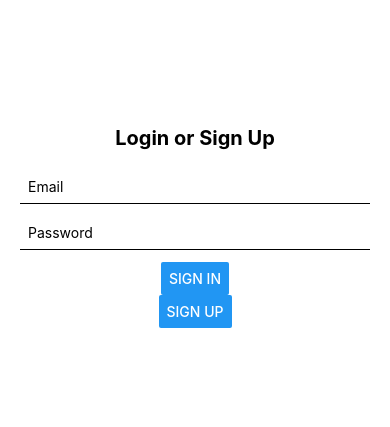
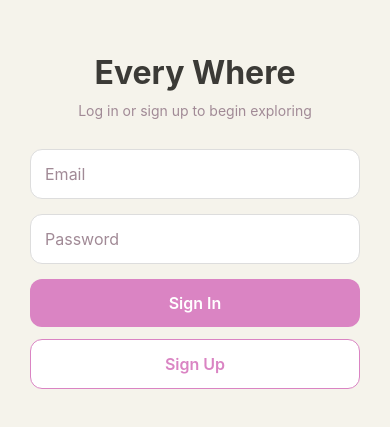
Before and after one commit to ginger-margo/EveryWhere, a React Native app: screen /Recommendations in a window 390 px wide. Shown: the part 195-622 px from the top of the page. Built offline with nearby package versions, Linux system fonts and the light colour scheme; no server answers; what expo-task-manager would draw is missing.

Commit message:
UI adjustments for Login and reccomendations

```diff
--- a/LoginScreen.js
+++ b/LoginScreen.js
@@ -1,5 +1,5 @@
 import React, { useState } from "react";
-import { View, TextInput, Button, Text, StyleSheet } from "react-native";
+import { View, TextInput, TouchableOpacity, Text, StyleSheet } from "react-native";
 import { signInWithEmailAndPassword, createUserWithEmailAndPassword } from "firebase/auth";
 import { auth, firestore } from "./firebase/config";
 import { setDoc, doc } from "firebase/firestore";
@@ -13,12 +13,10 @@ export default function LoginScreen() {
     try {
       const userCredential = await signInWithEmailAndPassword(auth, email, password);
       const user = userCredential.user;
-
       await setDoc(doc(firestore, `users/${user.uid}`), {
         email: user.email,
         lastLogin: new Date(),
       }, { merge: true });
-
       setMessage("Signed in successfully!");
     } catch (error) {
       setMessage(`Error: ${error.message}`);
@@ -29,12 +27,10 @@ export default function LoginScreen() {
     try {
       const userCredential = await createUserWithEmailAndPassword(auth, email, password);
       const user = userCredential.user;
-
       await setDoc(doc(firestore, `users/${user.uid}`), {
         email: user.email,
         createdAt: new Date(),
       });
-
       setMessage("Account created successfully!");
     } catch (error) {
       setMessage(`Error: ${error.message}`);
@@ -43,12 +39,15 @@ export default function LoginScreen() {
 
   return (
     <View style={styles.container}>
-      <Text style={styles.title}>Login or Sign Up</Text>
+      <Text style={styles.title}>Every Where</Text>
+      <Text style={styles.subtitle}>Log in or sign up to begin exploring</Text>
+
       <TextInput
         placeholder="Email"
         value={email}
         onChangeText={setEmail}
         style={styles.input}
+        placeholderTextColor="#A18A96"
       />
       <TextInput
         placeholder="Password"
@@ -56,9 +55,17 @@ export default function LoginScreen() {
         onChangeText={setPassword}
         secureTextEntry
         style={styles.input}
+        placeholderTextColor="#A18A96"
       />
-      <Button title="Sign In" onPress={handleSignIn} />
-      <Button title="Sign Up" onPress={handleSignUp} />
+
+      <TouchableOpacity style={styles.button} onPress={handleSignIn}>
+        <Text style={styles.buttonText}>Sign In</Text>
+      </TouchableOpacity>
+
+      <TouchableOpacity style={[styles.button, styles.secondaryButton]} onPress={handleSignUp}>
+        <Text style={[styles.buttonText, styles.secondaryButtonText]}>Sign Up</Text>
+      </TouchableOpacity>
+
       {message ? <Text style={styles.message}>{message}</Text> : null}
     </View>
   );
@@ -67,23 +74,56 @@ export default function LoginScreen() {
 const styles = StyleSheet.create({
   container: {
     flex: 1,
+    backgroundColor: "#F5F3EB", // earthy tone
     justifyContent: "center",
-    alignItems: "center",
-    padding: 20,
+    padding: 30,
   },
   title: {
-    fontSize: 20,
+    fontSize: 32,
     fontWeight: "bold",
-    marginBottom: 20,
+    color: "#3B3A36",
+    marginBottom: 10,
+    textAlign: "center",
+  },
+  subtitle: {
+    fontSize: 14,
+    color: "#A18A96",
+    marginBottom: 30,
+    textAlign: "center",
   },
   input: {
-    width: "100%",
-    borderBottomWidth: 1,
+    backgroundColor: "#FFFFFF",
+    borderRadius: 12,
+    padding: 14,
+    marginBottom: 15,
+    fontSize: 16,
+    borderWidth: 1,
+    borderColor: "#DDD",
+    color: "#3B3A36",
+  },
+  button: {
+    backgroundColor: "#DA84C3",
+    paddingVertical: 14,
+    borderRadius: 12,
+    alignItems: "center",
     marginBottom: 12,
-    padding: 8,
+  },
+  buttonText: {
+    color: "#FFF",
+    fontWeight: "600",
+    fontSize: 16,
+  },
+  secondaryButton: {
+    backgroundColor: "#FFF",
+    borderWidth: 1,
+    borderColor: "#DA84C3",
+  },
+  secondaryButtonText: {
+    color: "#DA84C3",
   },
   message: {
-    marginTop: 10,
+    marginTop: 12,
+    textAlign: "center",
     color: "red",
   },
 });
--- a/recommendations/Recommendations.js
+++ b/recommendations/Recommendations.js
@@ -20,8 +20,8 @@ import { useRoute } from "@react-navigation/native";
 const { width } = Dimensions.get("window");
 
 // Карточки будут 2 в ряд, 3:4 (75% от ширины)
-const CARD_WIDTH = width / 2 - 15;
-const CARD_HEIGHT = CARD_WIDTH * 1.33;
+const CARD_WIDTH = width / 2.3;
+const CARD_HEIGHT = CARD_WIDTH * 1.6;
 
 export default function RecommendationsScreen() {
   const [places, setPlaces] = useState([]);
@@ -80,7 +80,6 @@ export default function RecommendationsScreen() {
     }
   }, [type, placeLocation]);
 
-
   const fetchPlaces = async () => {
     if (!selectedCategory) {
       alert("Please select a category!");
@@ -100,7 +99,6 @@ export default function RecommendationsScreen() {
       groceries: "grocery_or_supermarket",
       bar: "bar",
     };
-
 
     setLoading(true);
     const category = typeToCategoryMap[type] || selectedCategory || "bar";
@@ -123,10 +121,10 @@ export default function RecommendationsScreen() {
       <View style={styles.card}>
         <Image source={{ uri: photoUrl }} style={styles.image} />
         <View style={styles.details}>
-          <Text style={styles.name} numberOfLines={2}>
+          <Text style={styles.name} numberOfLines={2} ellipsizeMode="tail">
             {item.name}
           </Text>
-          <Text style={styles.address} numberOfLines={1}>
+          <Text style={styles.address} numberOfLines={1} ellipsizeMode="tail">
             {item.vicinity}
           </Text>
           <Text style={styles.rating}>
@@ -146,21 +144,26 @@ export default function RecommendationsScreen() {
       style={{ flex: 1 }}
     >
       <View style={styles.container}>
-        <View style={styles.header}>
-          {type && (
-            <Text style={styles.locationInfo}>
-              🔍 Showing places near:{" "}
+        <View style={styles.topSection}>
+          <Text style={styles.screenTitle}>Explore more</Text>
+          <Text style={styles.sectionTitle}>
+            Showing places near{" "}
+            <Text style={styles.weekRange}>
               {type === "home"
                 ? "🏠 Home"
                 : type === "work"
                 ? "💻 Work"
+                : type === "cafe"
+                ? "☕️ Cafe"
+                : type === "gym"
+                ? "🏋️ Gym"
+                : type === "bar"
+                ? "🍻 Bar"
                 : "📍 Current Location"}
             </Text>
-          )}
-          <Text style={styles.heading}>
-            Choose category to get nearby recommendations
           </Text>
-
+        </View>
+        <View style={styles.header}>
           {/* Dropdown Selector */}
           <DropDownPicker
             open={open}
@@ -206,20 +209,25 @@ export default function RecommendationsScreen() {
 const styles = StyleSheet.create({
   container: {
     flex: 1,
-    backgroundColor: "#F5F5F5",
-    padding: 10,
-    marginTop: 40,
+    backgroundColor: "#F5F3EB",
+    padding: 20,
+    marginTop: 60,
   },
   header: {
-    backgroundColor: "#FFF",
+    backgroundColor: "#FFFFFF",
     padding: 20,
-    borderRadius: 10,
+    borderRadius: 12,
     marginBottom: 10,
-    elevation: 3,
+    shadowColor: "#000",
+    shadowOffset: { width: 0, height: 1 },
+    shadowOpacity: 0.05,
+    shadowRadius: 4,
+    elevation: 2,
   },
   heading: {
     fontSize: 18,
     fontWeight: "bold",
+    color: "#3B3A36",
     textAlign: "center",
     marginBottom: 15,
   },
@@ -229,34 +237,35 @@ const styles = StyleSheet.create({
   },
   dropdown: {
     borderColor: "#CCC",
-    borderRadius: 5,
-    backgroundColor: "#FFF",
+    borderRadius: 10,
+    backgroundColor: "#FFFFFF",
   },
   dropdownBox: {
-    backgroundColor: "#FFF",
+    backgroundColor: "#FFFFFF",
     borderColor: "#CCC",
   },
   button: {
-    backgroundColor: "#007AFF",
-    padding: 12,
-    borderRadius: 5,
+    backgroundColor: "#DA84C3",
+    padding: 14,
+    borderRadius: 12,
     alignItems: "center",
     marginVertical: 10,
   },
   buttonText: {
     color: "#FFF",
     fontSize: 16,
-    fontWeight: "bold",
+    fontWeight: "600",
   },
   loadingText: {
     textAlign: "center",
     fontSize: 16,
+    color: "#3B3A36",
     marginVertical: 10,
   },
   noResultsText: {
     textAlign: "center",
     fontSize: 16,
-    color: "gray",
+    color: "#A18A96",
     marginTop: 20,
   },
   listContainer: {
@@ -269,15 +278,20 @@ const styles = StyleSheet.create({
   card: {
     width: CARD_WIDTH,
     height: CARD_HEIGHT,
-    backgroundColor: "#FFF",
-    borderRadius: 10,
+    backgroundColor: "#FFFFFF",
+    borderRadius: 14,
+    paddingBottom: 10,
+    shadowColor: "#000",
+    shadowOffset: { width: 0, height: 2 },
+    shadowOpacity: 0.07,
+    shadowRadius: 5,
     elevation: 3,
-    overflow: "hidden",
-    marginBottom: 10,
   },
   image: {
     width: "100%",
-    height: "65%", // 65% изображения, 35% текста
+    height: "65%",
+    borderTopLeftRadius: 14,
+    borderTopRightRadius: 14,
   },
   details: {
     padding: 8,
@@ -288,6 +302,7 @@ const styles = StyleSheet.create({
     fontSize: 14,
     fontWeight: "bold",
     textAlign: "center",
+    color: "#3B3A36",
   },
   address: {
     fontSize: 12,
@@ -296,18 +311,62 @@ const styles = StyleSheet.create({
   },
   rating: {
     fontSize: 12,
-    color: "#333",
+    color: "#444",
     marginBottom: 2,
   },
   status: {
     fontSize: 12,
     fontWeight: "bold",
+    color: "#3B3A36",
   },
   locationInfo: {
     fontSize: 16,
     fontWeight: "600",
-    color: "#007AFF",
+    color: "#DA84C3",
     marginBottom: 8,
     textAlign: "center",
   },
+  screenTitle: {
+    fontSize: 32,
+    fontWeight: "bold",
+    color: "#3B3A36",
+    textAlign: "left",
+    marginBottom: 20,
+  },
+  subheading: {
+    fontSize: 16,
+    fontWeight: "500",
+    color: "#3B3A36",
+    marginBottom: 20,
+    textAlign: "left",
+    alignSelf: "flex-start",
+  },
+  highlight: {
+    fontWeight: "600",
+    color: "#DA84C3",
+  },
+  topSection: {
+    width: "100%",
+    marginBottom: 12,
+    alignItems: "flex-start",
+  },
+  screenTitle: {
+    fontSize: 32,
+    fontWeight: "bold",
+    color: "#3B3A36",
+    marginBottom: 20,
+    textAlign: "left",
+  },
+  sectionTitle: {
+    fontSize: 18,
+    fontWeight: "bold",
+    color: "#3B3A36",
+    marginBottom: 10,
+    textAlign: "left",
+  },
+  weekRange: {
+    fontSize: 14,
+    fontWeight: "500",
+    color: "#A18A96",
+  },
 });
```
